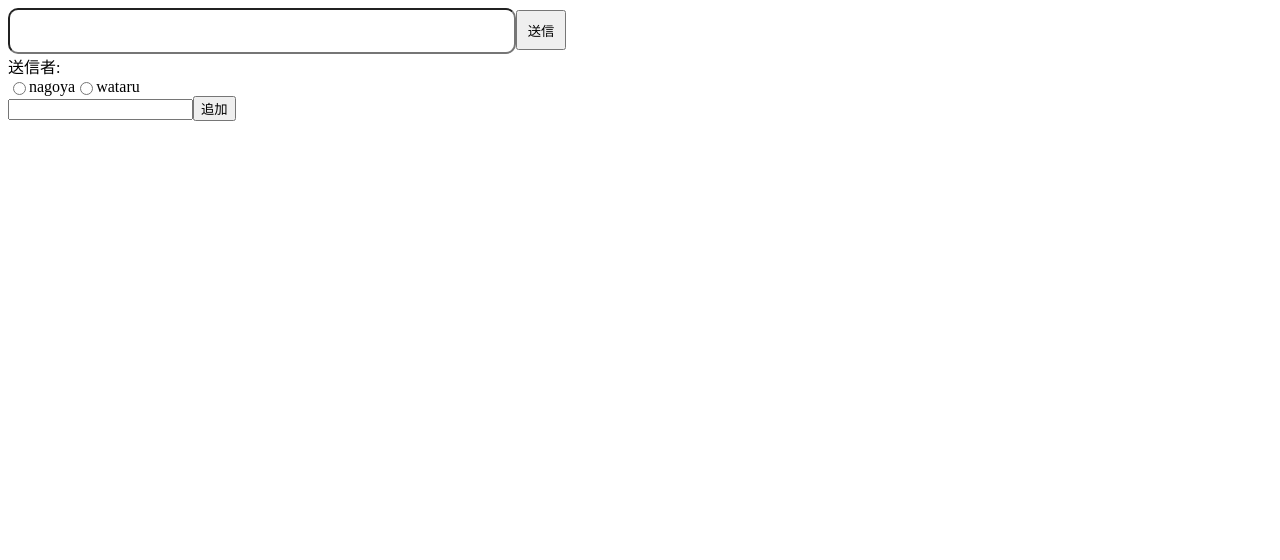
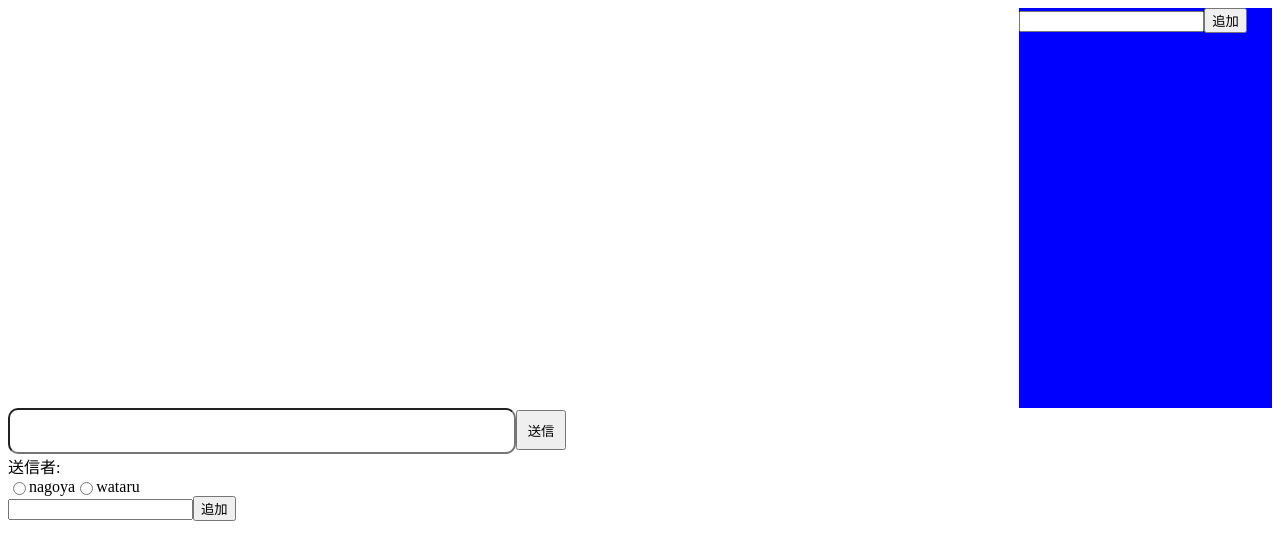
Before and after one commit to nagoland/myhooks, a React (Create React App) app: page / in a window 1280 px wide. Shown: the top 560 px of the page. Built offline with nearby package versions, Linux system fonts and the light colour scheme.

Commit message:
削除ボタン追加

```diff
--- a/package.json
+++ b/package.json
@@ -9,6 +9,7 @@
     "react": "^16.12.0",
     "react-dom": "^16.12.0",
     "react-scripts": "3.3.0",
+    "redux": "^4.0.5",
     "styled-components": "^5.0.0"
   },
   "scripts": {
--- a/src/components/App.js
+++ b/src/components/App.js
@@ -4,10 +4,17 @@ import FormsContext from "../contexts/FormsContext"
 import {SEND_MESSAGE} from "../actions"
 import Forms from "./forms/Forms"
 import ViewChat from "./ViewChat"
+import styled from "styled-components"
+import Rooms from "./Rooms"
 
 
 const App = () => {
-    const [state, dispatch] = useReducer(reducer, [])
+    // const initialState = {
+    //     roomName: "",
+    //     events: []
+    // }
+    const [state, dispatch] = useReducer(reducer,[])
+    const [rooms, setRooms] = useState()
     const [message, setMessage] = useState("")
     const [names, setNames] = useState(["nagoya","wataru"])
     const [sender,setSender] = useState("")
@@ -15,12 +22,17 @@ const App = () => {
     return (
         <FormsContext.Provider value={{state,dispatch,message,setMessage,names,
             setNames,sender,setSender,inputNames,setInputNames}}>
-
+            <Flex>
             <ViewChat />
+            <Rooms />
+            </Flex>
             <Forms />
         </FormsContext.Provider>
 
     )
 }
 
+const Flex = styled.div`
+    display:flex;
+`
 export default App
--- /dev/null
+++ b/src/components/Rooms.js
@@ -0,0 +1,21 @@
+import React from "react"
+import styled from "styled-components"
+
+const Rooms = () => {
+
+    return(
+        <Wrap>
+            <form>
+                <input></input>
+                <button>追加</button>
+            </form>
+
+        </ Wrap>
+    )
+}
+const Wrap = styled.div`
+    width: 20vw;
+    height: 50vh;
+    background-color: blue;
+`
+export default Rooms
--- a/src/components/ViewChat.js
+++ b/src/components/ViewChat.js
@@ -1,19 +1,56 @@
 import React,{useContext} from "react"
 import FormsContext from "../contexts/FormsContext"
+import styled from "styled-components"
 
 const ViewChat = () => {
-    const {state} = useContext(FormsContext)
+    const {state,dispatch} = useContext(FormsContext)
+    // const deleteMessage = (e, index) => {
+    //     e.preventDefault()
+    //     const deleteComment = "メッセージを削除しました"
+    //     dispatch({
+    //         type: "DELETE_MESSAGE",
+    //         message: deleteComment,
+    //         id: index
+
+    //     })
+    // }
     return(
-        <>
+        <Wrap>
         {
-            state.map(event => (
-                <p>
-                    <span>{event.sender} : </span>{event.message}
-                </p>
-            ))
+            state.map((event, index) => {
+                const deleteMessage = (e) => {
+                    e.preventDefault()
+                    const time = new Date()
+                    const thisTime = time.getHours() + ":" + time.getMinutes() + ":" + time.getSeconds()
+                    const deleteComment = "メッセージを削除しました"
+                    dispatch({
+                        type: "DELETE_MESSAGE",
+                        message: deleteComment,
+                        id: event.id,
+                        time: thisTime
+
+                    })
+                const id = document.getElementById(event.id)
+                id.style.display = "none"
+
+                }
+                return(
+                <div key={index}>
+                    <span>{event.sender} : </span>{event.message}<TimeStyled>{event.time}</TimeStyled>
+                    <button onClick={deleteMessage} id={event.id}>削除</button>
+                </div>
+                )
+            })
         }
-        </>
+        </ Wrap>
     )
 }
+const Wrap = styled.div`
+    width: 80vw;
+`
+const TimeStyled = styled.span`
+    margin-left: 50px;
+    margin-right: 15px;
+`
 
 export default ViewChat
--- a/src/components/forms/MessageForm.js
+++ b/src/components/forms/MessageForm.js
@@ -10,12 +10,15 @@ const MessageForm = () => {
     }
     const sendMessage = (e) => {
         e.preventDefault()
+        const time = new Date()
+        const thisTime = time.getHours() + ":" + time.getMinutes() + ":" + time.getSeconds()
         if(message !== "" && sender !==""){
             dispatch(
                 {
                     type: "SEND_MESSAGE",
                     message,
-                    sender
+                    sender,
+                    time: thisTime
                 }
             )
             setMessage("")
--- a/src/reducers/index.js
+++ b/src/reducers/index.js
@@ -4,18 +4,22 @@
 //     message: "こんにちは"
 // }
 
+// state = [{roomsName:"room1", in:[{sender: "wataryu", message: "hello", time: "12:12"}]},
+//         {roomsName: "romm2", in:[{sender: "nagoya", message: "goodnight", time: "13:13"}]}
+//         ]
+
+
 const events = (state=[], action) => {
 
     switch(action.type){
-        case "SELECT_SENDER":
-            const sender = {sender: action.sender}
-
-            return [...state,sender]
-
+        case "ADD_ROOM":
+            const roomEvent = {roomsName: action.roomsName}
+            return [...state,{roomEvent, in:[...event]}]
 
         case "SEND_MESSAGE":
             const event = {sender: action.sender,
-                            message: action.message}
+                            message: action.message,
+                            time: action.time}
             const length = state.length
 
             const id = length === 0 ? 1 : state[length-1].id + 1
@@ -27,7 +31,13 @@ const events = (state=[], action) => {
             // }
             return [...state, {id:id, ...event}]
         case "DELETE_MESSAGE":
-            return state
+            console.log(action.message)
+            console.log(state[action.id-1].message)
+            state[action.id-1].message = action.message
+            state[action.id-1].time = action.time
+            console.log(state[action.id-1].message)
+
+            return [...state]
         case "DELETE_ALL_MESSAGE":
             return []
         default:
```
Also changed, not shown: 1 other file (tests, documents, lock files or other folders).
